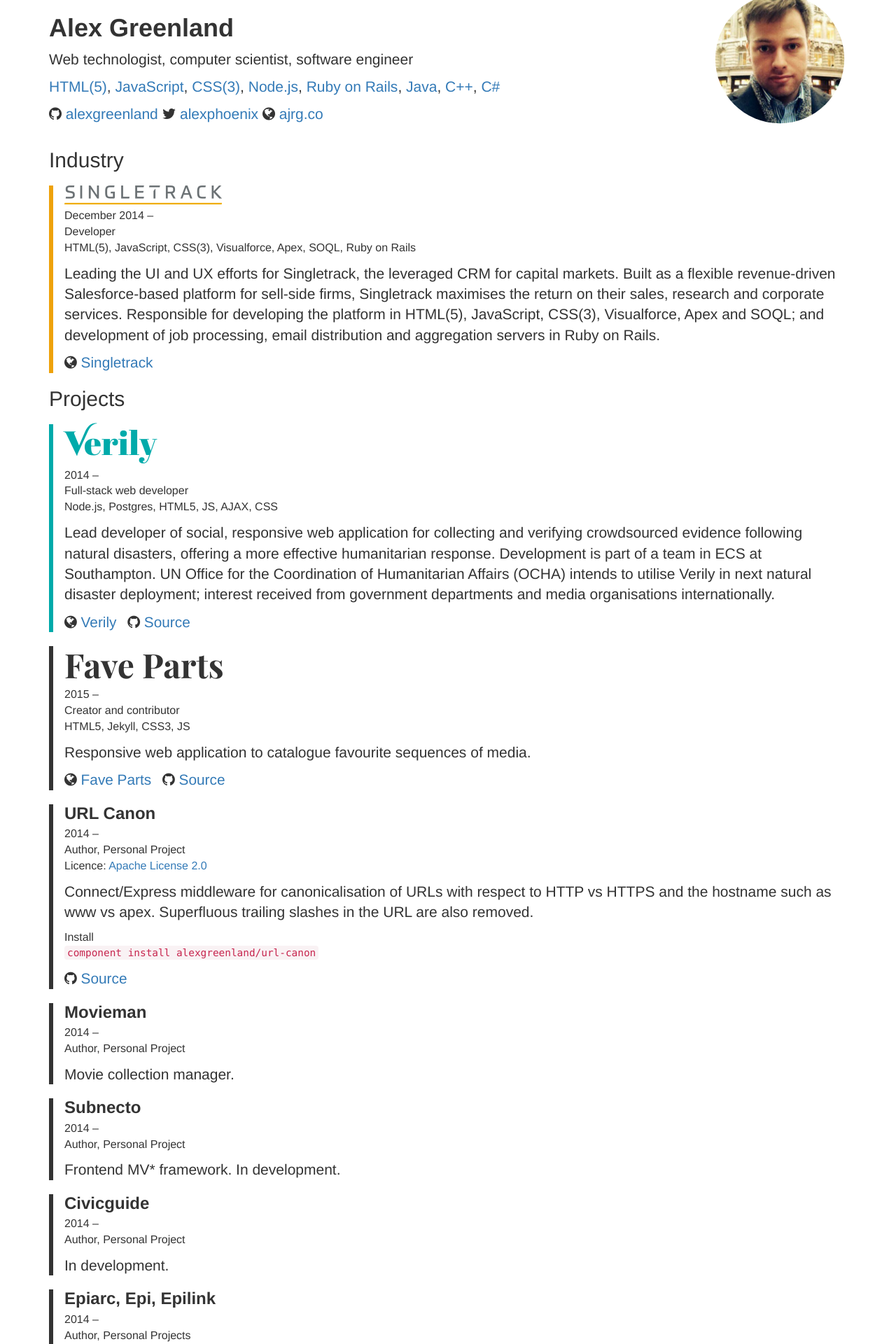
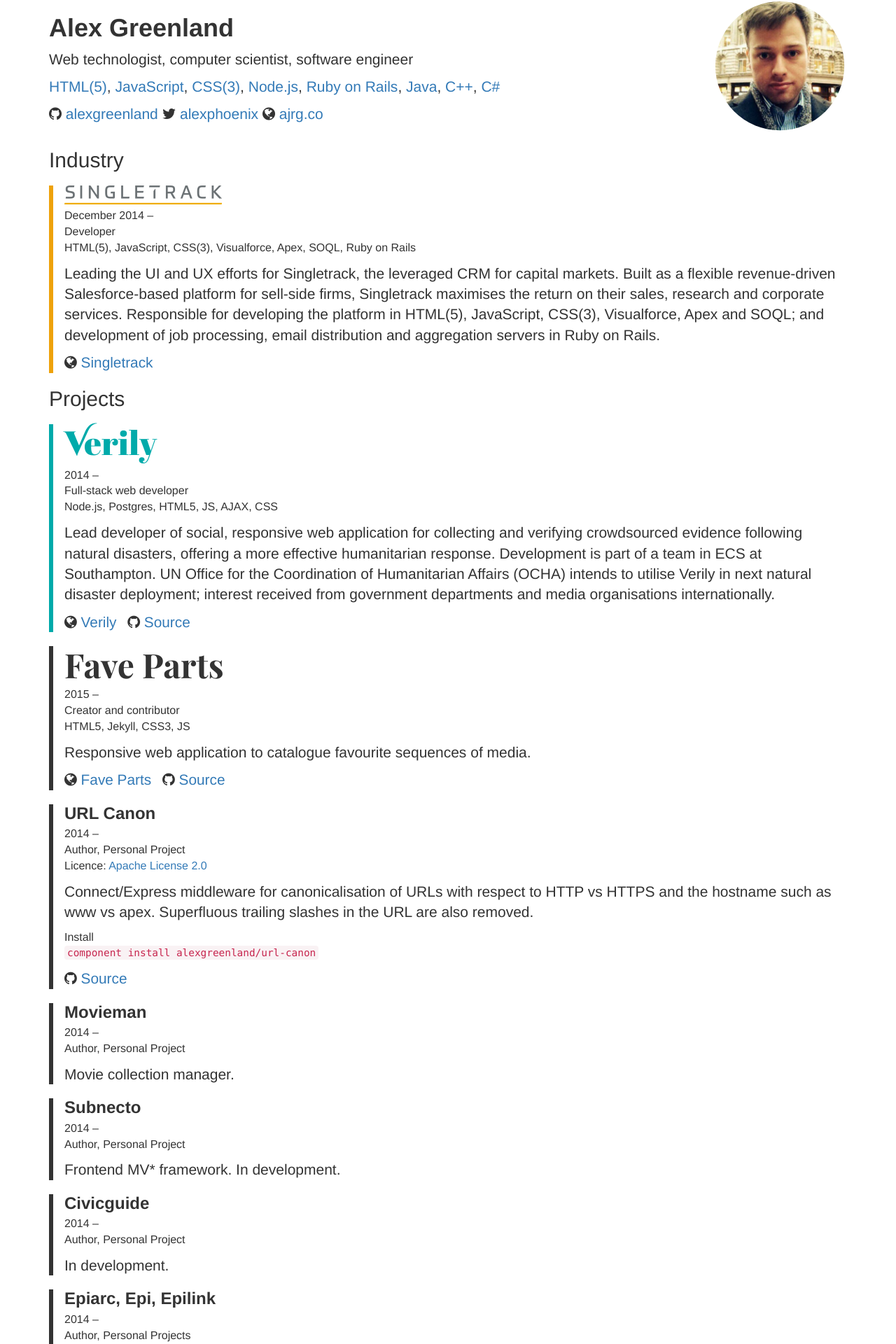
Before and after one commit to alexgreenland/alexgreenland.github.io, a Jekyll site: the page built from index.html, in a window 1280 px wide. Shown: the top 1920 px of the page at 70% size. Built offline with Jekyll 4.4.1, drawn with Linux system fonts in a browser that asks for light colours; nearby versions of some CDN libraries; some web fonts are replaced; Markdown is read by kramdown in place of the engine named in the settings.

Commit message:
remove top

```diff
--- a/css/main.css
+++ b/css/main.css
@@ -71,8 +71,6 @@
 
 	.self-image {
 		float: right;
-		position: relative;
-		top: -10px;
 	}
 }
 
```
